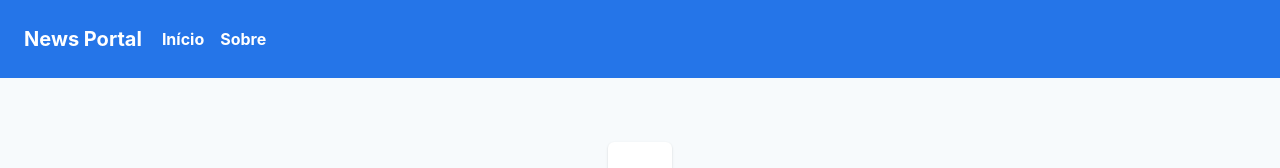
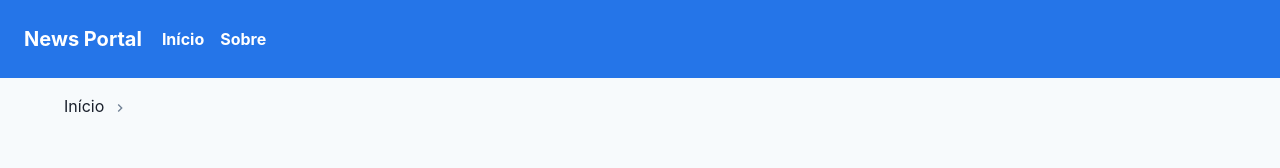
Before and after one commit to AyronFelipe/pern-app, a React (Vite) app in the folder frontend/: page /1 in a window 1280 px wide. Shown: the top 168 px of the page. Built offline with nearby package versions, Linux system fonts and the light colour scheme; no server answers.

Commit message:
feat: breadcrumd

```diff
--- a/frontend/src/components/Detail/index.tsx
+++ b/frontend/src/components/Detail/index.tsx
@@ -1,9 +1,13 @@
 /* eslint-disable import/no-extraneous-dependencies */
 import DOMPurify from 'dompurify';
 import { useEffect, useState } from 'react';
-import { useParams } from 'react-router-dom';
+import { Link as ReactRouterLink, useParams } from 'react-router-dom';
 
+import { ChevronRightIcon } from '@chakra-ui/icons';
 import {
+  Breadcrumb,
+  BreadcrumbItem,
+  BreadcrumbLink,
   Card,
   CardBody,
   Center,
@@ -33,6 +37,25 @@ function Detail() {
   }, [newId, news]);
 
   return (
+    <>
+      <Breadcrumb
+        spacing="8px"
+        separator={<ChevronRightIcon color="gray.500" />}
+        paddingTop="1rem"
+        paddingLeft="4rem"
+      >
+        <BreadcrumbItem>
+          <BreadcrumbLink as={ReactRouterLink} to="/">
+            Início
+          </BreadcrumbLink>
+        </BreadcrumbItem>
+
+        <BreadcrumbItem isCurrentPage>
+          <BreadcrumbLink as={ReactRouterLink} to="#">
+            {newInfo?.titulo}
+          </BreadcrumbLink>
+        </BreadcrumbItem>
+      </Breadcrumb>
       <Center paddingTop="4rem" paddingBottom="4rem">
         <Card maxW="5xl" key={newInfo?.id}>
           <CardBody>
@@ -59,6 +82,7 @@ function Detail() {
           </CardBody>
         </Card>
       </Center>
+    </>
   );
 }
 
```
Lines whose indentation alone changed are shown as unchanged.
